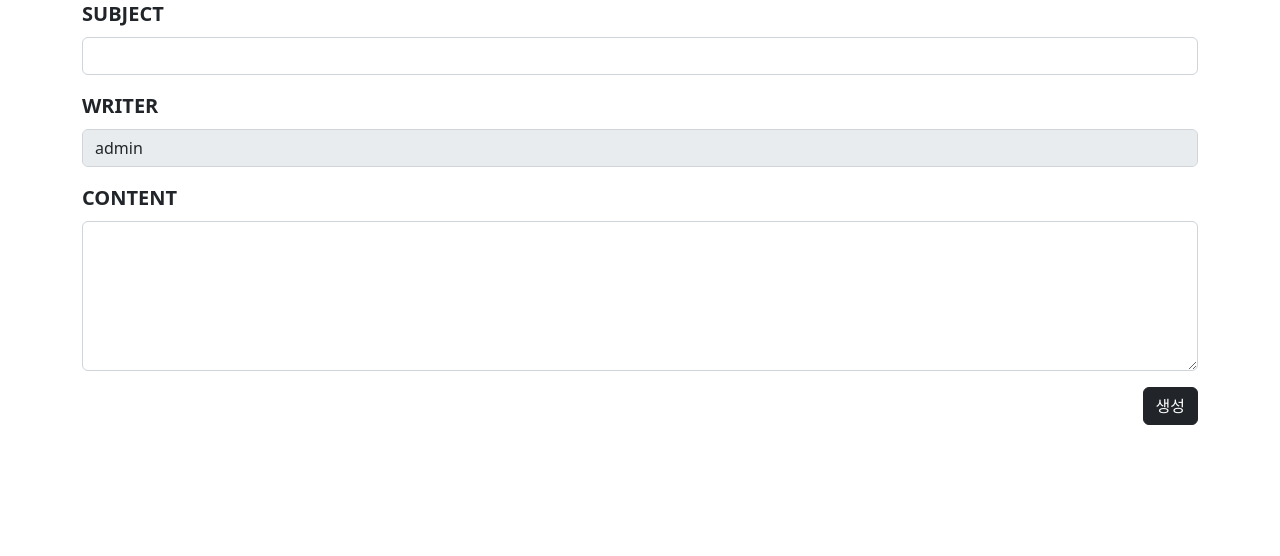
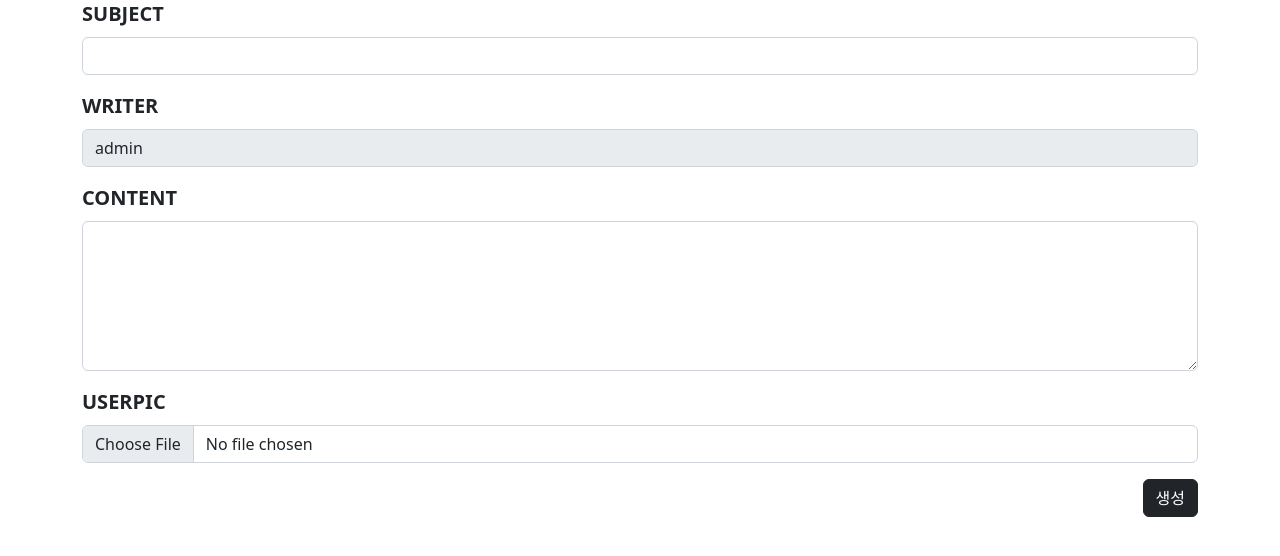
Before and after one commit to YT-Life/django05, a Django app: page /board/create/ in a window 1280 px wide. Shown: the part 219-775 px from the top of the page. Run offline with Django 4.2, Linux system fonts and the light colour scheme; a user stored in the database is signed in; some libraries are stand-ins or nearby versions.

Commit message:
Update create.html

```diff
--- a/templates/board/create.html
+++ b/templates/board/create.html
@@ -18,6 +18,10 @@
                 <label class="form-label">CONTENT</label>
                 <textarea name="con" class="form-control" style="height: 150px;"></textarea>
             </div>
+            <div class="mb-3">
+                <label class="form-label">USERPIC</label>
+                <input type="file" name="pic" placeholder="INPUT PIC" class="form-control">
+            </div>
             <div class="text-end mt-3">
                 <button class="btn btn-dark">생성</button>
             </div>
```
